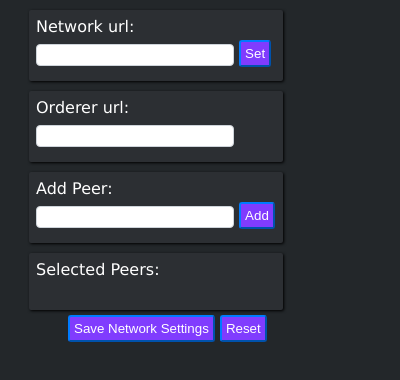
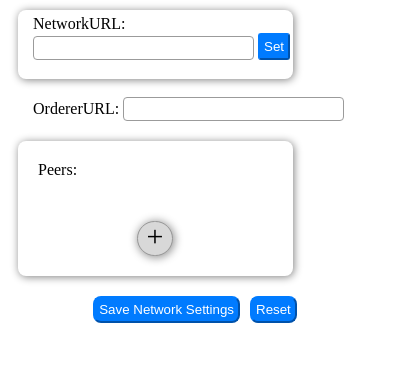
Before and after one commit to hyperledger-labs/fabric-chrome-extension, a browser extension: page fabric-chrome-extension/src/popup.html in a window 400 px wide. Drawn offline with Linux system fonts and the light colour scheme.

Commit message:
Adding brand new styles and design
Signed-off-by: Daniel McSheehy <dsm140130@utdallas.edu>

```diff
--- a/fabric-chrome-extension/src/popup.html
+++ b/fabric-chrome-extension/src/popup.html
@@ -4,32 +4,52 @@
 				<link rel="stylesheet" href="./styles/popup.css">
 			 </head>
 	<body>
+
 			<div class="network-wrapper">
-			<label>Network url:</label>
+				<div class="form-wrapper">
+					NetworkURL:
 					<input id="network_url_input">
 					<button id='network_url_button'>Set</button>
 				</div>
-		<div class="network-wrapper">
-		  <label>Orderer url:</label>
-		  <input type="text" id="orderer_url_input">
+			</div>
+				 <div class="network-wrapper-orderer">
+					<div class="form-wrapper">
+						OrdererURL:
+						<input id="orderer_url_input">
+					</div>
 				</div>
 
-		  <div class="network-wrapper">
-		   <label>Add Peer:</label>
-		   <input type="text" id="peer_url_input">
-		  <button id='add_peer_button'>Add</button>
+			<div class="peer-wrapper">
+				<div class="peer-inner-wrapper">
+					Peers:
+					<div class="peer-container">
+						<ul class="peer_list">
+						</ul>
+
+						<div id="peer-add-button" class="peer-add-button">
+						 +
+						</div>
+					</div>
+				</div>
 			</div>
 
-		<div class="network-wrapper">
-		  <label>Selected Peers:</label>
-		  <ul class="peer_list">
-		  </ul>
+			<div id="peer-input-box" class="network-wrapper add-peer">
+				<div class="form-wrapper">
+					Add Peer:
+					<input id="peer_url_input">
+					<button id="add_peer_button">Add</button>
+				</div>
 			</div>
 
-		 <div class="network-submit">
-		  <button id='submit_network_button'>Save Network Settings</button>
-		  <button id='network_reset_button'>Reset</button>
+			<div class="submit-button-container">
+				<button id='submit_network_button' class="button-submit">
+					Save Network Settings
+				</button>
+				<button id='network_reset_button' class="button-submit">
+					Reset
+				</button>
 			</div>
+
 
 	  <script src="./scripts/jquery-3.3.1.min.js"></script>
 	  <script src="./scripts/popup.js"></script>
--- a/fabric-chrome-extension/src/scripts/contentScript.js
+++ b/fabric-chrome-extension/src/scripts/contentScript.js
@@ -11,7 +11,6 @@
 	window.addEventListener("message", (event) => {
 		try {
 			if ((event.source === window) && event.data.type && (event.data.type === "webpage")) {
-				console.log('reading: ', event.data);
 				chrome.storage.sync.get(['networkConfig'], (results) => {
 					let RequestPayload = event.data.payload;
 					RequestPayload.networkURL = results.networkConfig.networkURL;
--- a/fabric-chrome-extension/src/scripts/injected.js
+++ b/fabric-chrome-extension/src/scripts/injected.js
@@ -25,7 +25,6 @@ class fabricController  {
     }
 
     async submitSignedProposal(signedRequestPayload) {
-        console.log('(json) signed request: ', signedRequestPayload);
         try {
             let requestPayload = {
                 signedRequest: signedRequestPayload.proposalRequest,
--- a/fabric-chrome-extension/src/scripts/popup.js
+++ b/fabric-chrome-extension/src/scripts/popup.js
@@ -10,6 +10,8 @@ document.getElementById('add_peer_button').addEventListener("click",
 document.getElementById('submit_network_button').addEventListener("click",
     (event) => { submitNetworkConfig() });
 
+document.getElementById('peer-add-button').addEventListener("click",
+    (event) => { togglePeerInputDisplay() });
 // Load stored network configurations to form.
 try {
     chrome.storage.sync.get(['networkConfig'], (results) => {
@@ -61,6 +63,10 @@ const displaySavedPeers = () => {
     });
 }
 
+const togglePeerInputDisplay = () => {
+    $('#peer-input-box').toggle();
+}
+
 const submitNetworkConfig = () => {
     try {
         console.log('SHowing up?')
--- a/fabric-chrome-extension/src/styles/popup.css
+++ b/fabric-chrome-extension/src/styles/popup.css
@@ -1,39 +1,118 @@
-body {
-  font-family: 'Lucida Sans', 'Lucida Sans Regular', 'Lucida Grande', 'Lucida Sans Unicode', Geneva, Verdana, sans-serif;
-  width : 300px;
-  background-color: #23272a;
+.outer-wrapper {
+  width: 300px;
+  height: 518px;
+  background-color: #F8F8F8;
+  border: 1px solid #979797;
+  font-family: 'Helvetica', 'Arial', sans-serif;
+  font-size: 12px;
+}
+.network-wrapper {
+  width: 275px;
+  height: 69px;
+  margin: 10px;
+  border-radius: 8px;
+  background-color: #FFFFFF;
+  box-shadow: 1px 1px 8px grey;
+}
+.network-wrapper.add-peer {
+  display: none;
+  margin-top: 15px;
+  background-color: #D8D8D8;
+  border: 1px solid #979797;
+}
+.form-wrapper {
+  display: inline-block;
+  margin-left: 15px;
+  margin-top: 5px;
+}
+.network-wrapper-orderer {
+  margin-left: 10px;
+}
+.peer-wrapper {
+  width: 275px;
+  margin: 10px;
+  margin-top: 20px;
+  background-color: #FFFFFF;
+  border-radius: 8px;
+  box-shadow: 1px 1px 8px grey;
+}
+.peer-inner-wrapper {
+  display: inline-block;
+  width: 85%;
+  margin: 20px;
+}
+.peer-container{
+  display: flex;
+  flex-direction: column;
+  align-items: center;
+  justify-content: center;
+}
+.peer_list {
+  width: 75%;
+}
+.peer {
+  height: 29px;
+  width: 132px;
+  margin-top: 15px;
+  border-radius: 8px;
+  background-color: #D8D8D8;
+  border: 1px solid #979797;
+  display: flex;
+  align-items: center;
+  justify-content: center;
+}
+.peer:hover {
+  background-color: red;
+  text-decoration: line-through;
+}
+.peer.saved{
+  background-color: #28a745;
+  color: white;
 }
 
-.network-wrapper {
-  background-color: #2c2f33;
-  border-radius: 2px;
-  box-shadow: 1px 1px 3px black;
-  color: white;
-  margin: 10px;
-  margin-left: 7%;
-  padding: 7px;
-  width: 80%;
+.peer.saved:hover {
+  background-color: red;
+  text-decoration: line-through;
 }
-
-.network-submit {
-  margin-left: 20%;
+.peer-add-button {
+  width: 34px;
+  height: 33px;
+  margin-top: 10px;
+  display: flex;
+  text-align: center;
+  justify-content: center;
+  line-height: 27px;
+  border-radius: 20px;
+  border: 1px solid #979797;
+  box-shadow: 1px 1px 8px 1px #979797;
+  background-color: #D8D8D8;
+  font-size: 30px;
 }
-
-label {
-  display: inline-block;
-  margin-bottom: .5rem;
+.peer-add-button:hover {
+  background-color: white;
 }
-
-input {
-  width: 80%;
+.submit-button-container {
+  display: flex;
+  align-items: center;
+  justify-content: center;
+  margin-top: 25px;
+}
+.button-submit {
+  margin-right: 10px;
+  background-color: #007bff;
+  border-color: #007bff;
+  border-radius: 8px;
+  padding: 4px;
+}
+input{
+  width: 215px;
+  height: 20px;
+  border: 1px solid #9B9B9B;
   font-size: 1rem;
   color: #495057;
-  background-color: #fff;
-  border-radius: .25rem;
-  border: 1px solid #ced4da;
-  margin-bottom: 8px;
+  border-radius: 4px;
+  margin-top: 3px;
 }
-
 button {
   padding: 4px;
   border-radius: 3px;
@@ -43,38 +122,6 @@ button {
   vertical-align: middle;
   margin-top: -5px;
   color: #fff;
-  background-color: rgb(128 ,60 ,254);
+  background-color: #007bff;
   border-color: #007bff;
 }
-ul {
-  list-style: none;
-}
-
-li {
-  font-size: 0.7em;
-  background-color: grey;
-  border-radius: 3px;
-  padding: 5px;
-  margin: 5px;
-  width: 140px;
-}
-
-.peer {
-    color: white;
-}
-
-.peer:hover {
-  color: red;
-  text-decoration: line-through;
-}
-
-.peer.saved{
-  background-color: green;
-  color: white;
-  font-weight: bold;
-}
-
-.peer.saved:hover {
-  color: red;
-  text-decoration: line-through;
-}
--- a/fabric-network/Server/controller.js
+++ b/fabric-network/Server/controller.js
@@ -18,6 +18,7 @@ return {
 			let anchorPeers = ['grpc://localhost:9051','grpc://localhost:7051']; // Hard coded anchor peer
 			let connection_array = await module.exports.connect_to_fabric(null, anchorPeers);
 			let channel = connection_array[0];
+			console.log(channel);
 			//! Get network endpoints:
 			// let discovery_response = await channel.initialize({
 			// 	discover: true,
@@ -215,23 +216,19 @@ return {
 							results.transaction_id = transaction_id_string;
 					   		res.send(results);
 						}
-
 					 },
 					(err) => {
 						channel_event_hub.unregisterTxEvent(transaction_id_string);
 					   console.log(util.format('Error %s! Transaction listener for %s has been ' +
 								'deregistered with %s', transaction_id_string, err, channel_event_hub.getPeerAddr()));
-						//res.send()
 					 }
 				);
 				channel_event_hub.connect();
-
 				console.log('Orderer Response: ', results);
 				// res.send(results);
 			} catch (error) {
 				console.log(error);
 			}
-
 		},
 
 		/**
```
Lines whose indentation alone changed are shown as unchanged.
